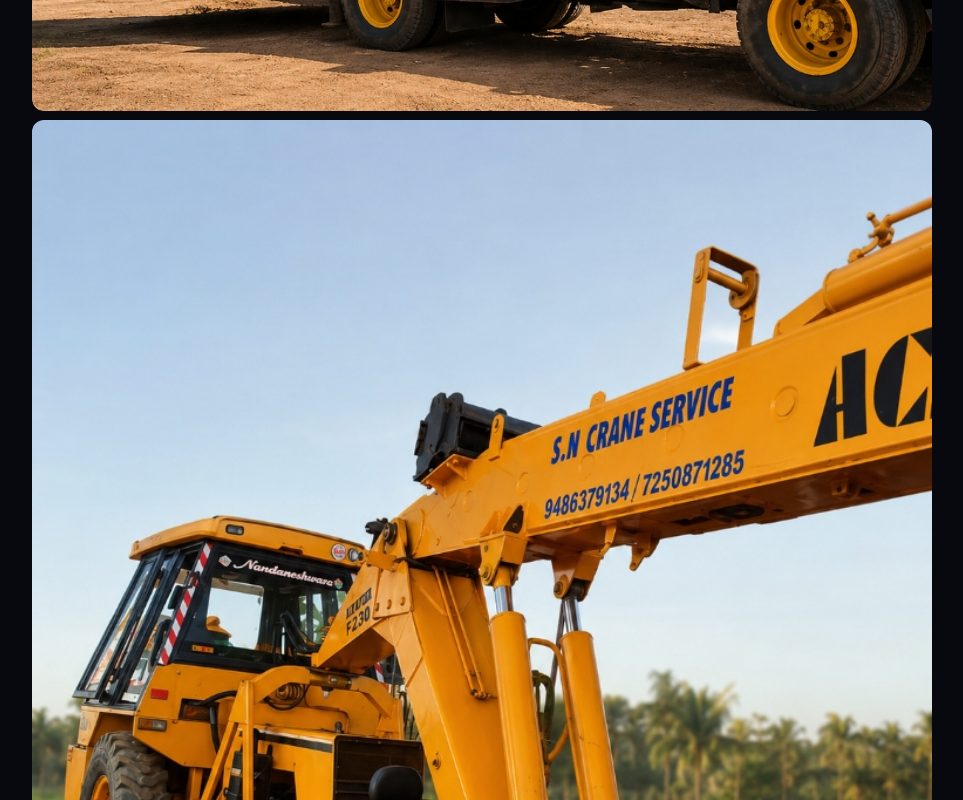
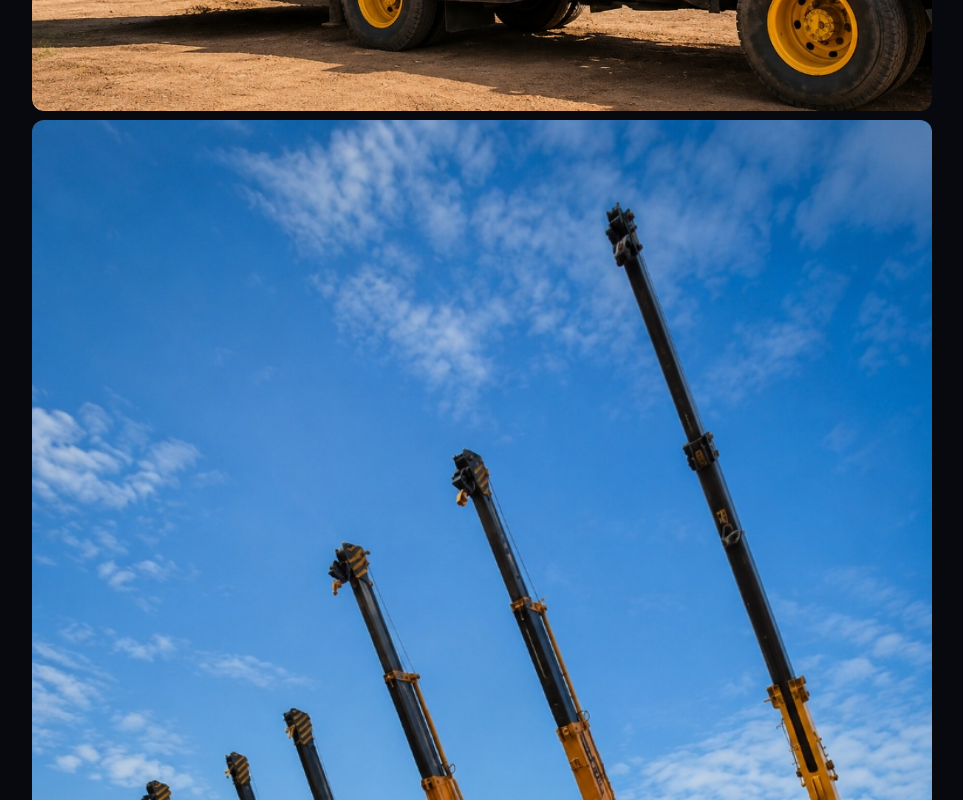
Before and after one commit to sampathkulal400-sketch/Nandaneshwara-Cranes, a React (Vite) app: page / in a window 1280 px wide. Shown: the part 2440-3240 px from the top of the page, without its empty margins (158-1121 px from the left). Built offline with nearby package versions, Linux system fonts and the light colour scheme.

Commit message:
Removed deleted crane2.jpg from Fleet

```diff
--- a/src/components/Fleet.jsx
+++ b/src/components/Fleet.jsx
@@ -2,7 +2,6 @@
 
 const IMGS = [
   { src: '/images/crane1.jpg', alt: 'Nandaneshwara crane at work' },
-  { src: '/images/crane2.jpg', alt: 'Nandaneshwara crane on site' },
   { src: '/images/crane3.jpg', alt: 'Nandaneshwara crane fleet' },
   { src: '/images/crane4.jpg', alt: 'Nandaneshwara cranes lineup' },
   { src: '/images/crane5.jpg', alt: 'Nandaneshwara crane in Puttur' },
```
Also changed, not shown: public/images/crane2.jpg (deleted).
